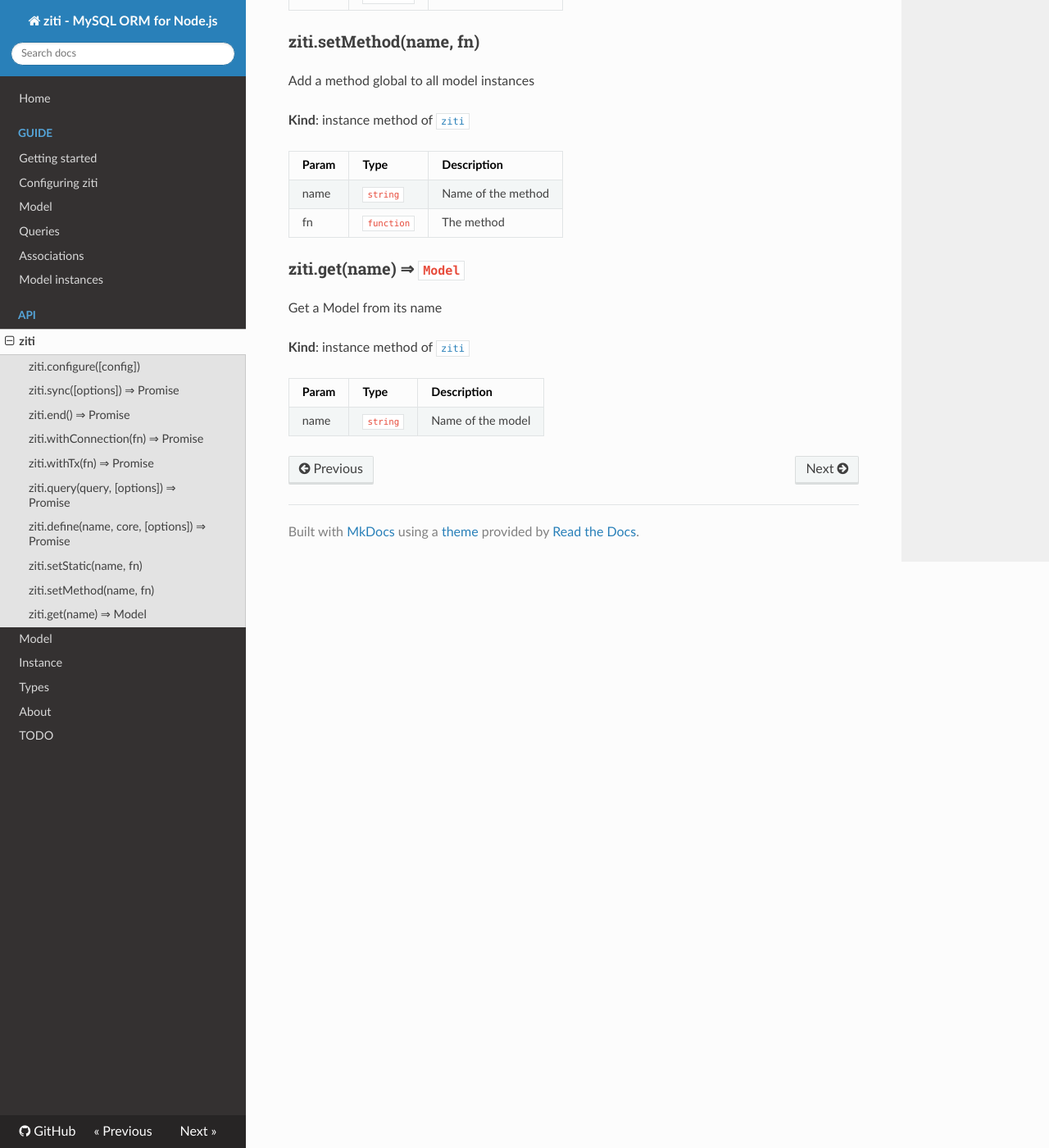
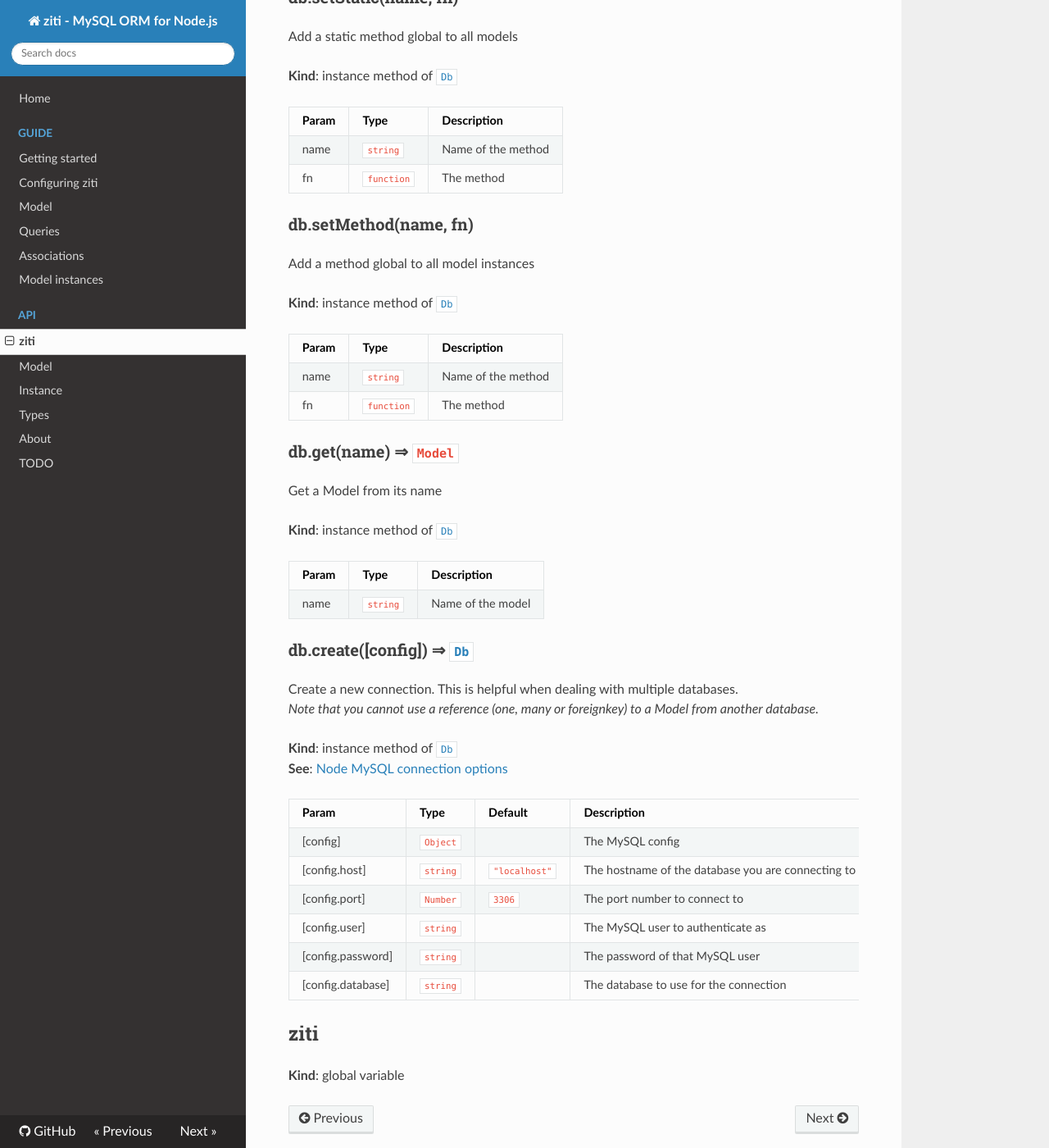
Before and after one commit to shaoner/ziti, an MkDocs documentation site: the page built from docs/api/ziti.md, in a window 1280 px wide and 1400 px high, scrolled down 3561 px. Shown: the whole window at 82% size. Built offline with MkDocs 1.6.1, drawn with Linux system fonts in a browser that asks for light colours; nearby versions of some CDN libraries; old or Windows-style settings are respelled for this version of MkDocs; some of the changed text lies outside the part shown.

Commit message:
Update documentation

````diff
--- a/docs/api/ziti.md
+++ b/docs/api/ziti.md
@@ -1,24 +1,35 @@
-<a name="ziti"></a>
-## ziti
+## Classes
+<dl>
+<dt><a href="#Db">Db</a></dt>
+<dd></dd>
+</dl>
+## Members
+<dl>
+<dt><a href="#ziti">ziti</a></dt>
+<dd></dd>
+</dl>
+<a name="Db"></a>
+## Db
 **Kind**: global class
 
-* [ziti](#ziti)
-  * [.configure([config])](#ziti+configure)
-  * [.sync([options])](#ziti+sync) ⇒ <code>[Promise](https://github.com/petkaantonov/bluebird)</code>
-  * [.end()](#ziti+end) ⇒ <code>[Promise](https://github.com/petkaantonov/bluebird)</code>
-  * [.withConnection(fn)](#ziti+withConnection) ⇒ <code>[Promise](https://github.com/petkaantonov/bluebird)</code>
-  * [.withTx(fn)](#ziti+withTx) ⇒ <code>[Promise](https://github.com/petkaantonov/bluebird)</code>
-  * [.query(query, [options])](#ziti+query) ⇒ <code>[Promise](https://github.com/petkaantonov/bluebird)</code>
-  * [.define(name, core, [options])](#ziti+define) ⇒ <code>[Promise](https://github.com/petkaantonov/bluebird)</code>
-  * [.setStatic(name, fn)](#ziti+setStatic)
-  * [.setMethod(name, fn)](#ziti+setMethod)
-  * [.get(name)](#ziti+get) ⇒ <code>Model</code>
+* [Db](#Db)
+  * [.configure([config])](#Db+configure)
+  * [.sync([options])](#Db+sync) ⇒ <code>[Promise](https://github.com/petkaantonov/bluebird)</code>
+  * [.end()](#Db+end) ⇒ <code>[Promise](https://github.com/petkaantonov/bluebird)</code>
+  * [.withConnection(fn)](#Db+withConnection) ⇒ <code>[Promise](https://github.com/petkaantonov/bluebird)</code>
+  * [.withTx(fn)](#Db+withTx) ⇒ <code>[Promise](https://github.com/petkaantonov/bluebird)</code>
+  * [.query(query, [options])](#Db+query) ⇒ <code>[Promise](https://github.com/petkaantonov/bluebird)</code>
+  * [.define(name, core, [options])](#Db+define) ⇒ <code>[Promise](https://github.com/petkaantonov/bluebird)</code>
+  * [.setStatic(name, fn)](#Db+setStatic)
+  * [.setMethod(name, fn)](#Db+setMethod)
+  * [.get(name)](#Db+get) ⇒ <code>Model</code>
+  * [.create([config])](#Db+create) ⇒ <code>[Db](#Db)</code>
 
-<a name="ziti+configure"></a>
-### ziti.configure([config])
+<a name="Db+configure"></a>
+### db.configure([config])
 Configure the mysql handler by creating the connection pool
 
-**Kind**: instance method of <code>[ziti](#ziti)</code>
+**Kind**: instance method of <code>[Db](#Db)</code>
 **See**: [Node MySQL connection options](https://github.com/felixge/node-mysql#connection-options)
 
 | Param | Type | Default | Description |
@@ -30,11 +41,11 @@ Configure the mysql handler by creating the connection pool
 | [config.password] | <code>string</code> |  | The password of that MySQL user |
 | [config.database] | <code>string</code> |  | The database to use for the connection |
 
-<a name="ziti+sync"></a>
-### ziti.sync([options]) ⇒ <code>[Promise](https://github.com/petkaantonov/bluebird)</code>
+<a name="Db+sync"></a>
+### db.sync([options]) ⇒ <code>[Promise](https://github.com/petkaantonov/bluebird)</code>
 Synchronizes models with the database
 
-**Kind**: instance method of <code>[ziti](#ziti)</code>
+**Kind**: instance method of <code>[Db](#Db)</code>
 
 | Param | Type | Default | Description |
 | --- | --- | --- | --- |
@@ -45,28 +56,28 @@ Synchronizes models with the database
 | [options.autoMigrate.addColumns] | <code>boolean</code> | <code>true</code> | Add missing table columns |
 | [options.autoMigrate.delColumns] | <code>boolean</code> | <code>false</code> | Remove missing table columns |
 
-<a name="ziti+end"></a>
-### ziti.end() ⇒ <code>[Promise](https://github.com/petkaantonov/bluebird)</code>
+<a name="Db+end"></a>
+### db.end() ⇒ <code>[Promise](https://github.com/petkaantonov/bluebird)</code>
 End all connections
 
-**Kind**: instance method of <code>[ziti](#ziti)</code>
-<a name="ziti+withConnection"></a>
-### ziti.withConnection(fn) ⇒ <code>[Promise](https://github.com/petkaantonov/bluebird)</code>
+**Kind**: instance method of <code>[Db](#Db)</code>
+<a name="Db+withConnection"></a>
+### db.withConnection(fn) ⇒ <code>[Promise](https://github.com/petkaantonov/bluebird)</code>
 Provide a connection from the pool to the callback
 
-**Kind**: instance method of <code>[ziti](#ziti)</code>
+**Kind**: instance method of <code>[Db](#Db)</code>
 
 | Param | Type | Description |
 | --- | --- | --- |
 | fn | <code>function</code> | The callback |
 
-<a name="ziti+withTx"></a>
-### ziti.withTx(fn) ⇒ <code>[Promise](https://github.com/petkaantonov/bluebird)</code>
+<a name="Db+withTx"></a>
+### db.withTx(fn) ⇒ <code>[Promise](https://github.com/petkaantonov/bluebird)</code>
 Provide a transaction from the pool to the callback starting a transaction.
 It commits the change when the callback returns.
 If something goes wrong in the callback (exception or a promise rejected), it rollbacks instead.
 
-**Kind**: instance method of <code>[ziti](#ziti)</code>
+**Kind**: instance method of <code>[Db](#Db)</code>
 
 | Param | Type | Description |
 | --- | --- | --- |
@@ -88,11 +99,11 @@ ziti.withTx(function (tx) {
 // COMMIT
 // Animals have been inserted!
 ```
-<a name="ziti+query"></a>
-### ziti.query(query, [options]) ⇒ <code>[Promise](https://github.com/petkaantonov/bluebird)</code>
+<a name="Db+query"></a>
+### db.query(query, [options]) ⇒ <code>[Promise](https://github.com/petkaantonov/bluebird)</code>
 Send a SQL query
 
-**Kind**: instance method of <code>[ziti](#ziti)</code>
+**Kind**: instance method of <code>[Db](#Db)</code>
 
 | Param | Type | Description |
 | --- | --- | --- |
@@ -109,11 +120,11 @@ ziti.query({ sql: 'SELECT ?? FROM ?? WHERE ?? = ?', values: [ 'id', 'user', 'id'
 ziti.query({ sql: 'INSERT INTO ?? SET ??', values: [ 'user', { name: 'Heisenberg', age: 42 } ] });
 // INSERT INTO `user` SET `name` = 'Heisenberg', `age` = 42
 ```
-<a name="ziti+define"></a>
-### ziti.define(name, core, [options]) ⇒ <code>[Promise](https://github.com/petkaantonov/bluebird)</code>
+<a name="Db+define"></a>
+### db.define(name, core, [options]) ⇒ <code>[Promise](https://github.com/petkaantonov/bluebird)</code>
 Create a new Model
 
-**Kind**: instance method of <code>[ziti](#ziti)</code>
+**Kind**: instance method of <code>[Db](#Db)</code>
 
 | Param | Type | Default | Description |
 | --- | --- | --- | --- |
@@ -125,34 +136,56 @@ Create a new Model
 | [options.engine] | <code>string</code> | <code>&quot;InnoDB&quot;</code> | Engine to use when creating the table |
 | [options.autoId] | <code>string</code> &#124; <code>boolean</code> | <code>true</code> | Create a primary key auto increment 'id' pr using the provided field name |
 
-<a name="ziti+setStatic"></a>
-### ziti.setStatic(name, fn)
+<a name="Db+setStatic"></a>
+### db.setStatic(name, fn)
 Add a static method global to all models
 
-**Kind**: instance method of <code>[ziti](#ziti)</code>
+**Kind**: instance method of <code>[Db](#Db)</code>
 
 | Param | Type | Description |
 | --- | --- | --- |
 | name | <code>string</code> | Name of the method |
 | fn | <code>function</code> | The method |
 
-<a name="ziti+setMethod"></a>
-### ziti.setMethod(name, fn)
+<a name="Db+setMethod"></a>
+### db.setMethod(name, fn)
 Add a method global to all model instances
 
-**Kind**: instance method of <code>[ziti](#ziti)</code>
+**Kind**: instance method of <code>[Db](#Db)</code>
 
 | Param | Type | Description |
 | --- | --- | --- |
 | name | <code>string</code> | Name of the method |
 | fn | <code>function</code> | The method |
 
-<a name="ziti+get"></a>
-### ziti.get(name) ⇒ <code>Model</code>
+<a name="Db+get"></a>
+### db.get(name) ⇒ <code>Model</code>
 Get a Model from its name
 
-**Kind**: instance method of <code>[ziti](#ziti)</code>
+**Kind**: instance method of <code>[Db](#Db)</code>
 
 | Param | Type | Description |
 | --- | --- | --- |
 | name | <code>string</code> | Name of the model |
+
+<a name="Db+create"></a>
+### db.create([config]) ⇒ <code>[Db](#Db)</code>
+Create a new connection.
+This is helpful when dealing with multiple databases.<br>
+*Note that you cannot use a reference (one, many or foreignkey) to a Model from another database.*
+
+**Kind**: instance method of <code>[Db](#Db)</code>
+**See**: [Node MySQL connection options](https://github.com/felixge/node-mysql#connection-options)
+
+| Param | Type | Default | Description |
+| --- | --- | --- | --- |
+| [config] | <code>Object</code> |  | The MySQL config |
+| [config.host] | <code>string</code> | <code>&quot;localhost&quot;</code> | The hostname of the database you are connecting to |
+| [config.port] | <code>Number</code> | <code>3306</code> | The port number to connect to |
+| [config.user] | <code>string</code> |  | The MySQL user to authenticate as |
+| [config.password] | <code>string</code> |  | The password of that MySQL user |
+| [config.database] | <code>string</code> |  | The database to use for the connection |
+
+<a name="ziti"></a>
+## ziti
+**Kind**: global variable
--- a/index.js
+++ b/index.js
@@ -4,6 +4,10 @@ var _ = require('lodash');
 var Db = require('./lib/db');
 var types = require('./lib/types');
 
+/**
+ * @global
+ * @instance
+ */
 var ziti = new Db();
 _.assign(ziti, types);
 
--- a/package.json
+++ b/package.json
@@ -7,7 +7,7 @@
     "test:lint": "jshint",
     "test:unit": "mocha",
     "test": "npm run test:lint && npm run test:unit",
-    "docs:ziti": "jsdoc2md lib/db.js > docs/api/ziti.md",
+    "docs:ziti": "jsdoc2md index.js lib/db.js > docs/api/ziti.md",
     "docs:model": "jsdoc2md lib/model.js > docs/api/model.md",
     "docs:instance": "jsdoc2md lib/model-instance.js > docs/api/instance.md",
     "docs:types": "jsdoc2md lib/types.js lib/type/*.js > docs/api/types.md",
````
Also changed, not shown: docs/guide/queries.md (+3 -3 lines), 1 other file.
